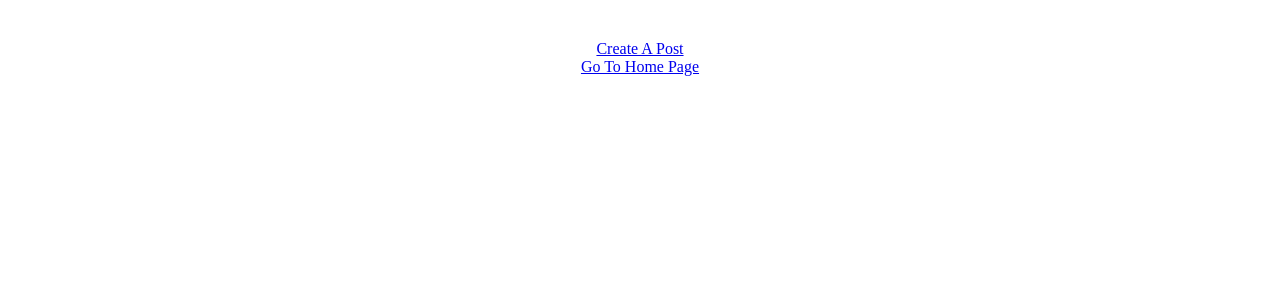
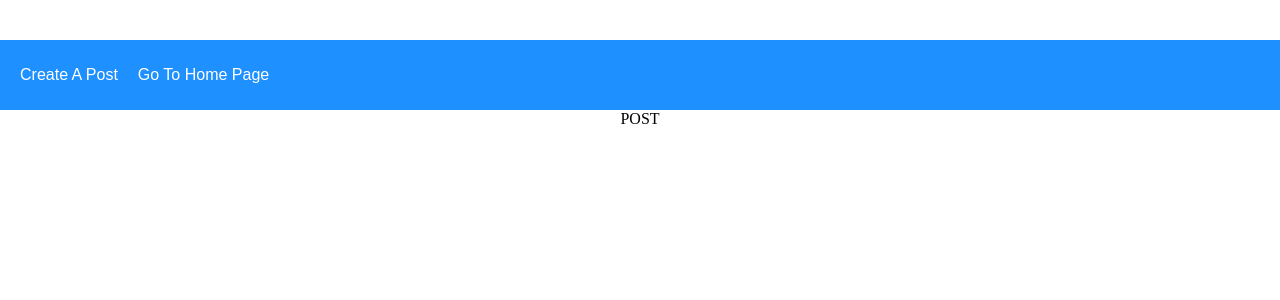
Before and after one commit to hadar-g/CRUD-tutorial, a React (Create React App) app in the folder client/: page /post/1 in a window 1280 px wide. Shown: the top 300 px of the page. Built offline with nearby package versions, Linux system fonts and the light colour scheme.

Commit message:
added post page and route to post page

```diff
--- a/client/src/App.css
+++ b/client/src/App.css
@@ -55,3 +55,54 @@ body {
   border-bottom-left-radius: 10px;
   border-bottom-right-radius: 10px;
 }
+
+.navbar {
+  width: 100%;
+  height: 70px;
+  background-color: dodgerblue;
+  display: flex;
+  align-items: center;
+  font-family: Arial, Helvetica, sans-serif;
+}
+
+.navbar a {
+  margin-left: 20px;
+  text-decoration: none;
+  color: white;
+}
+
+/* INDIVIDUAL POST */
+.postPage {
+  display: flex;
+  flex-direction: row;
+  width: 100%;
+  height: 100%;
+}
+
+.leftSide {
+  flex: 50%;
+  height: calc(100vh - 70px);
+  display: grid;
+  place-items: center;
+}
+
+.rightSide {
+  flex: 50%;
+  height: calc(100vh - 70px);
+  display: grid;
+  place-items: center;
+}
+
+#individual {
+  height: 500px;
+  width: 600px;
+}
+
+#individual .title,
+#individual .footer {
+  font-size: 30px;
+}
+
+#individual .body {
+  font-size: 25px;
+}
--- a/client/src/App.js
+++ b/client/src/App.js
@@ -2,6 +2,7 @@ import './App.css';
 import {BrowserRouter as Router, Route, Switch, Link} from 'react-router-dom'
 import Home from "./pages/Home"
 import CreatePost from './pages/CreatePost';
+import Post from './pages/Post';
 
 function App() {
 
@@ -10,11 +11,14 @@ function App() {
 
     <div className= 'App'>
       <Router>
-        <Link to ="/createpost"> Create A Post</Link>
-        <Link to = "/"> Go To Home Page</Link>
+        <div className ='navbar'>
+          <Link to ="/createpost"> Create A Post</Link>
+          <Link to = "/"> Go To Home Page</Link>
+        </div>
         <Switch>
           <Route path = "/" exact component={Home}/>
           <Route path = "/createpost" exact component={CreatePost}/>
+          <Route path = "/post/:id" exact component = {Post} />
         </Switch>
       </Router>
 
--- /dev/null
+++ b/client/src/pages/Post.js
@@ -0,0 +1,11 @@
+import React from 'react'
+
+function Post() {
+    return (
+        <div>
+            POST
+        </div>
+    )
+}
+
+export default Post
```
